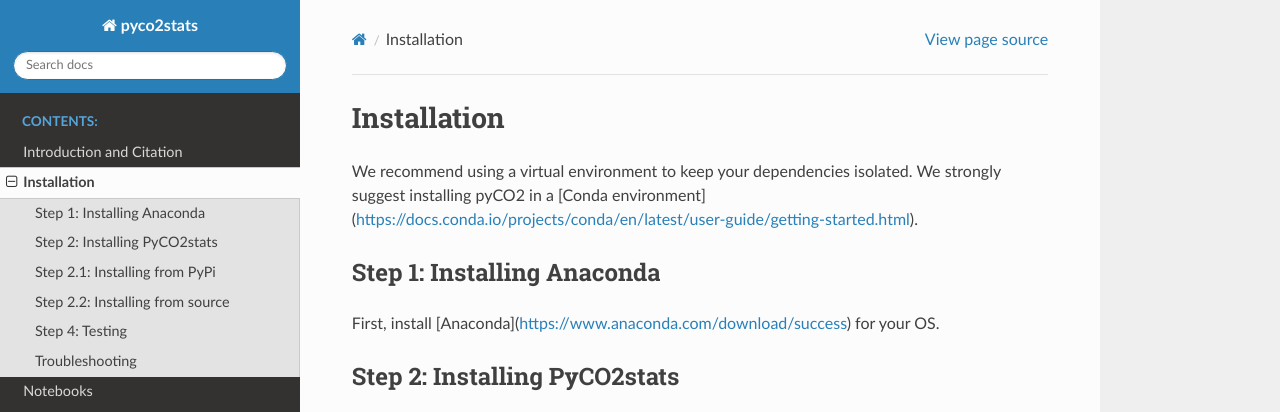
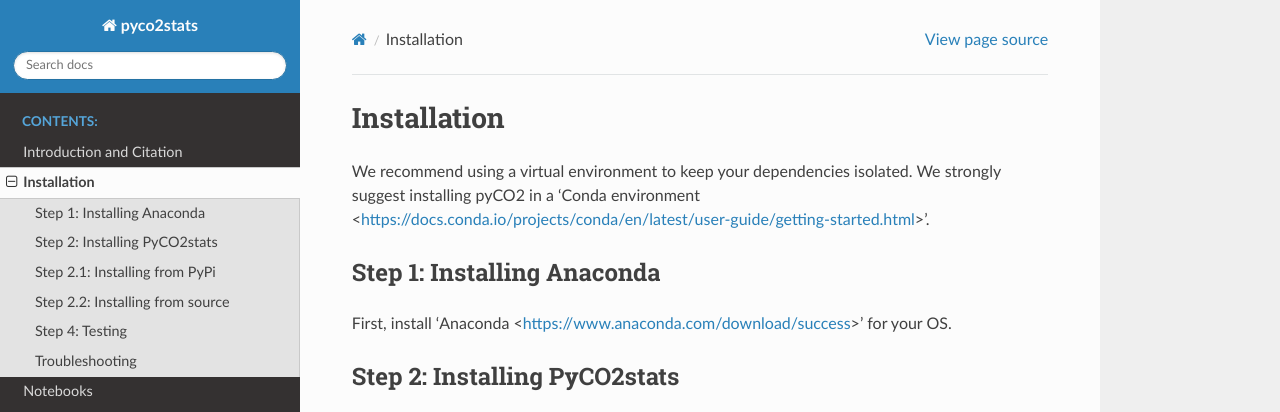
Before and after one commit to AIVolcanoLab/pyco2stats, a Sphinx documentation site: the page built from docs/installation.rst, in a window 1280 px wide and 900 px high. Shown: the top 412 px of the window. Built offline with Sphinx 7.4.7 and the Read the Docs theme 3.1.0, drawn with Linux system fonts in a browser that asks for light colours; pages that are not in the unit, such as notebooks, are missing from menus.

```diff
--- a/docs/installation.rst
+++ b/docs/installation.rst
@@ -1,11 +1,10 @@
 Installation
 ============
-
-We recommend using a virtual environment to keep your dependencies isolated. We strongly suggest installing pyCO2 in a [Conda environment](https://docs.conda.io/projects/conda/en/latest/user-guide/getting-started.html).
+We recommend using a virtual environment to keep your dependencies isolated. We strongly suggest installing pyCO2 in a 'Conda environment <https://docs.conda.io/projects/conda/en/latest/user-guide/getting-started.html>'.
 
 Step 1: Installing Anaconda
 ---------------------------
-First, install [Anaconda](https://www.anaconda.com/download/success) for your OS.
+First, install 'Anaconda <https://www.anaconda.com/download/success>' for your OS.
 
 Step 2: Installing PyCO2stats
 -----------------------------
```
